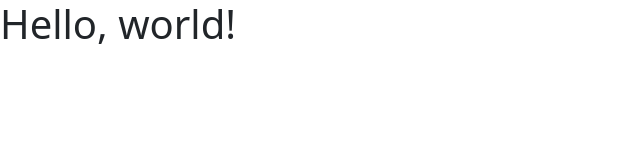
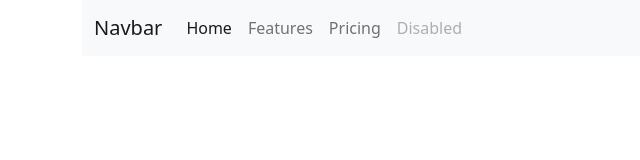
Before and after one commit to ambrishrupavatiya/portfolio, a plain HTML site: page index.html in a window 1280 px wide. Shown: the whole page, without its empty margins (0-640 px from the left). Drawn offline with nearby package versions, Linux system fonts and the light colour scheme.

Commit message:
updated index.html

```diff
--- a/index.html
+++ b/index.html
@@ -11,7 +11,32 @@
     <title>Hello, world!</title>
   </head>
   <body>
-    <h1>Hello, world!</h1>
+      <div class="container">
+    <nav class="navbar navbar-expand-lg navbar-light bg-light">
+        <div class="container-fluid">
+          <a class="navbar-brand" href="#">Navbar</a>
+          <button class="navbar-toggler" type="button" data-bs-toggle="collapse" data-bs-target="#navbarNav" aria-controls="navbarNav" aria-expanded="false" aria-label="Toggle navigation">
+            <span class="navbar-toggler-icon"></span>
+          </button>
+          <div class="collapse navbar-collapse" id="navbarNav">
+            <ul class="navbar-nav">
+              <li class="nav-item">
+                <a class="nav-link active" aria-current="page" href="#">Home</a>
+              </li>
+              <li class="nav-item">
+                <a class="nav-link" href="#">Features</a>
+              </li>
+              <li class="nav-item">
+                <a class="nav-link" href="#">Pricing</a>
+              </li>
+              <li class="nav-item">
+                <a class="nav-link disabled">Disabled</a>
+              </li>
+            </ul>
+          </div>
+        </div>
+      </nav>
+    </div>
 
     <!-- Optional JavaScript; choose one of the two! -->
 
```
